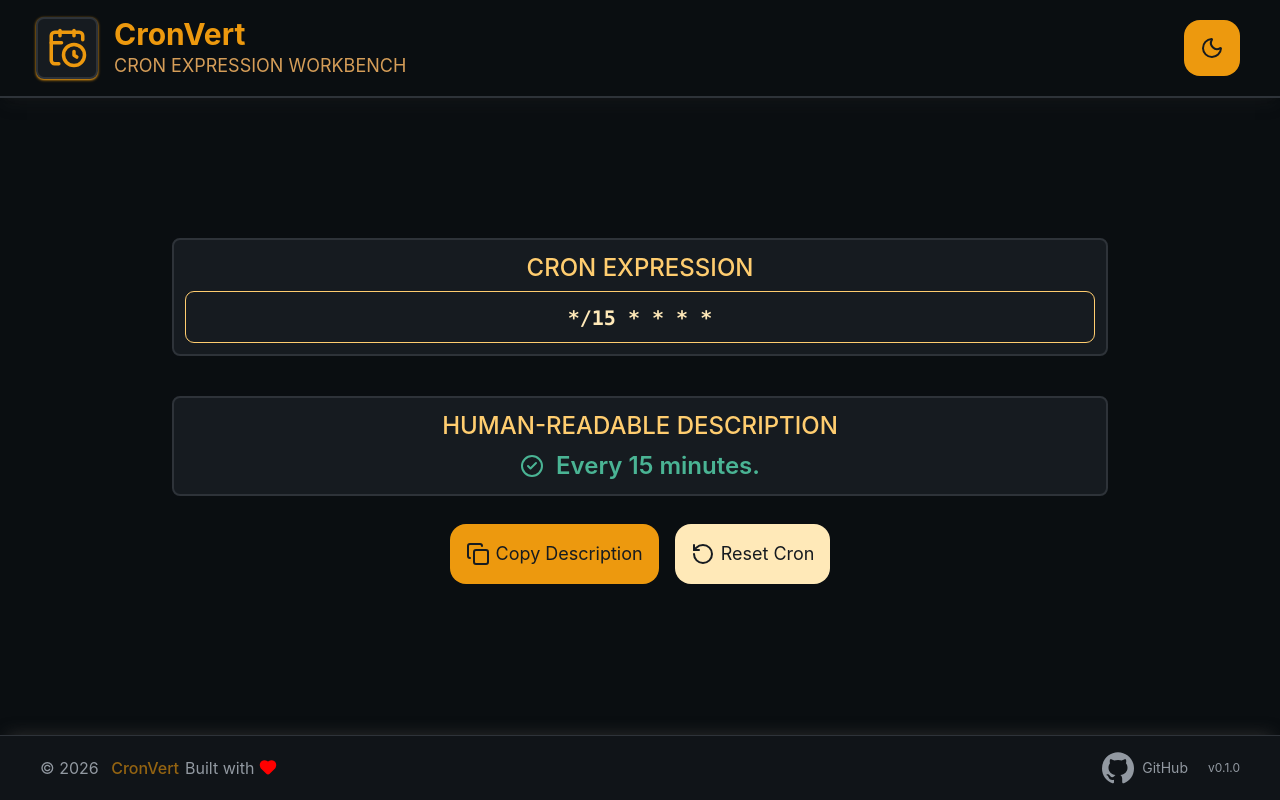
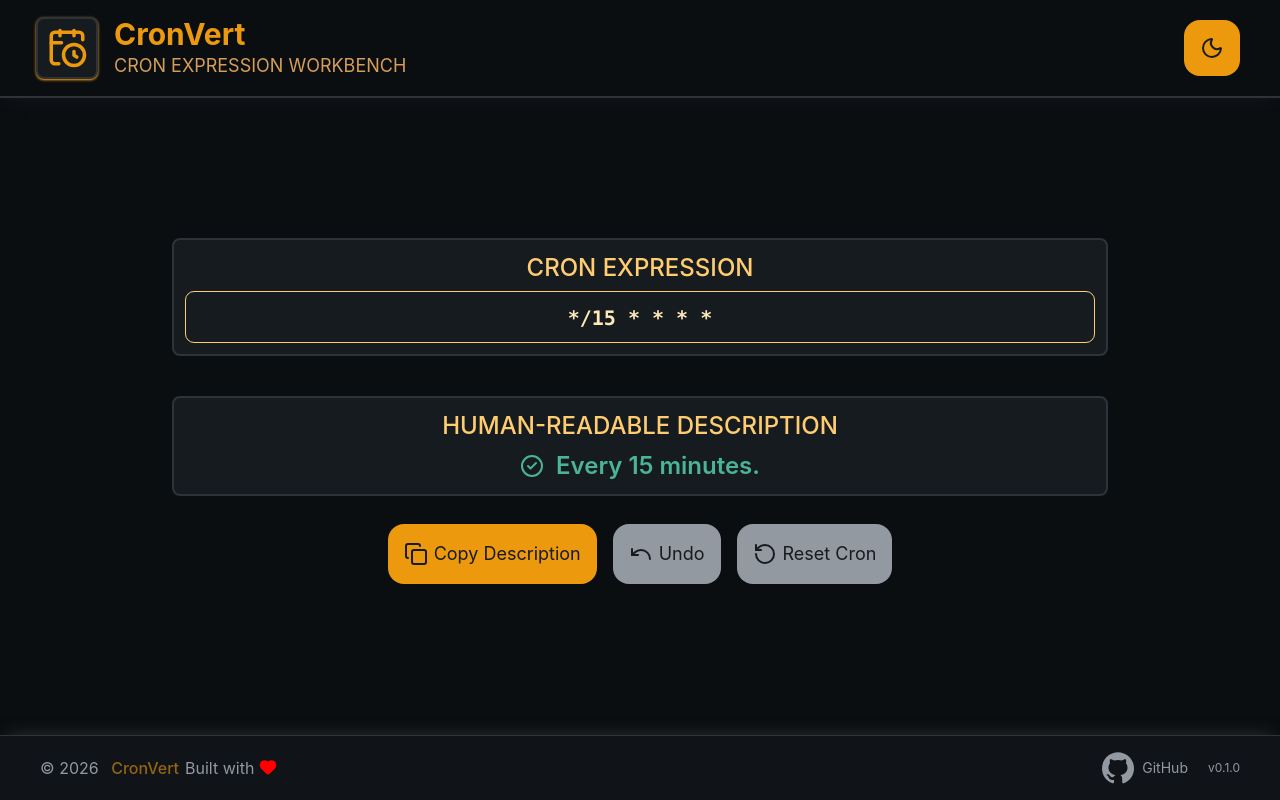
Before and after one commit to OzenFern/CronVert, a React (Vite) app: page / in a window 1280 px wide. Built offline with nearby package versions, Linux system fonts and the light colour scheme.

Commit message:
feat: Add undo and disable reset button in App
- Track cron edits in a bounded history, batching keystrokes within ~1s as one entry
- Add an Undo button that restores the previous cron value
- Disable the Reset Cron button when cron already matches the initial value

```diff
--- a/src/App.tsx
+++ b/src/App.tsx
@@ -1,11 +1,11 @@
 import Header from "./components/Header.tsx";
-import { useEffect, useState } from "react";
+import { useEffect, useRef, useState } from "react";
 import cronToText from "./lib/cronToText.ts";
 import Input from "./components/Input.tsx";
 import LabelContainer from "./components/LabelContainer.tsx";
 import ResultBlock from "./components/ResultBlock.tsx";
 import Button from "./components/Button.tsx";
-import { RotateCcw, CircleX, CircleCheck } from "lucide-react";
+import { RotateCcw, CircleX, CircleCheck, Undo } from "lucide-react";
 import CopyButton from "./components/CopyButton.tsx";
 import Footer from "./components/Footer.tsx";
 
@@ -13,7 +13,42 @@ const initialCron = "*/15 * * * *";
 
 const App = () => {
   const [cron, setCron] = useState((): string => localStorage.getItem("cron") ?? initialCron);
+  const [history, setHistory] = useState<string[]>([]);
+  const lastEditRef = useRef<number>(0);
+
+  // Batch keystrokes in ~1sec as one unit
+  const BATCH_MS = 1000;
+
   const result = cronToText(cron);
+
+  const updateCron = (next: string) => {
+    if (next === "cron") {
+      return;
+    }
+
+    const now = Date.now();
+
+    if (now - lastEditRef.current > BATCH_MS) {
+      setHistory((h): string[] => [...h.slice(-49), cron]);
+    }
+
+    lastEditRef.current = now;
+    setCron(next);
+  };
+
+  const undo = (): void => {
+    const prev = history.at(-1);
+    if (prev === undefined) {
+      return;
+    }
+
+    setHistory((h): string[] => h.slice(0, -1));
+    setCron(prev);
+    lastEditRef.current = 0;
+  };
+
+  const canUndo = history.length > 0;
+  const canReset = cron !== initialCron;
 
   // Save the current cron into localStorage
   useEffect(() => {
@@ -31,7 +66,7 @@ const App = () => {
           <Input
             baseValue={cron}
             fn={(e) => {
-              setCron(e.target.value);
+              updateCron(e.target.value);
             }}
             helperMessage="minute • hour • day • month • weekday"
           />
@@ -49,10 +84,18 @@ const App = () => {
         <div className="mt-2 flex flex-col items-center justify-center gap-4 sm:flex-row">
           <CopyButton text="Description" toCopy={text} />
           <Button
+            click={undo}
+            icon={Undo}
+            text={"Undo"}
+            isDisabled={!canUndo}
+            bgColor={canUndo ? "bg-accent-active" : "bg-text-muted"}
+          />
+          <Button
             text="Reset Cron"
             icon={RotateCcw}
-            click={() => setCron(initialCron)}
-            bgColor="bg-accent-active"
+            click={() => updateCron(initialCron)}
+            isDisabled={!canReset}
+            bgColor={canReset ? "bg-accent-active" : "bg-text-muted"}
           />
         </div>
       </main>
```
